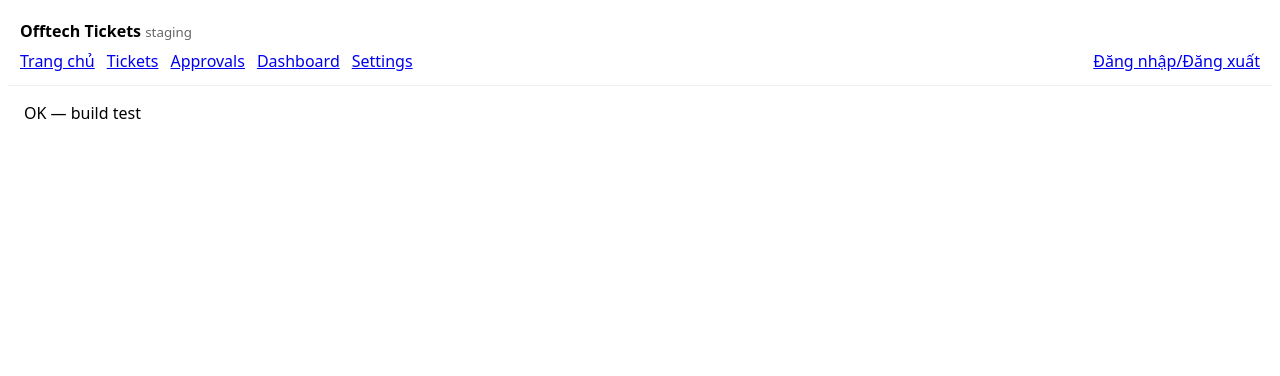
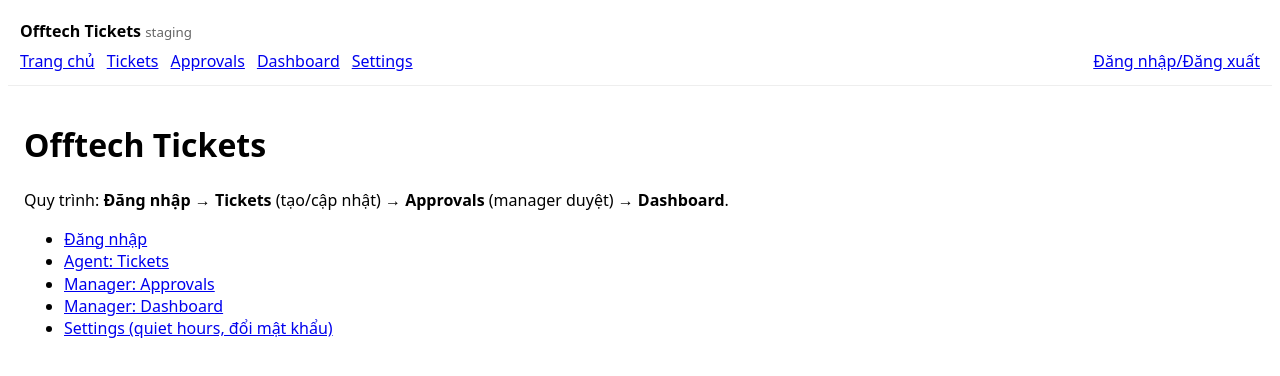
Before and after one commit to vukhanh2008-hue/offtech-nextjs-nopush, a Next.js app: page / in a window 1280 px wide. Shown: the top 376 px of the page. Built offline with nearby package versions, Linux system fonts and the light colour scheme.

Commit message:
Update page.tsx

```diff
--- a/app/page.tsx
+++ b/app/page.tsx
@@ -1 +1,18 @@
-export default function Home(){ return <main style={{padding:16}}>OK — build test</main>; }
+'use client';
+import Link from 'next/link';
+
+export default function Home(){
+  return (
+    <main style={{padding:16}}>
+      <h1>Offtech Tickets</h1>
+      <p>Quy trình: <b>Đăng nhập</b> → <b>Tickets</b> (tạo/cập nhật) → <b>Approvals</b> (manager duyệt) → <b>Dashboard</b>.</p>
+      <ul>
+        <li><Link href="/login">Đăng nhập</Link></li>
+        <li><Link href="/tickets">Agent: Tickets</Link></li>
+        <li><Link href="/approvals">Manager: Approvals</Link></li>
+        <li><Link href="/dashboard">Manager: Dashboard</Link></li>
+        <li><Link href="/settings">Settings (quiet hours, đổi mật khẩu)</Link></li>
+      </ul>
+    </main>
+  );
+}
```
